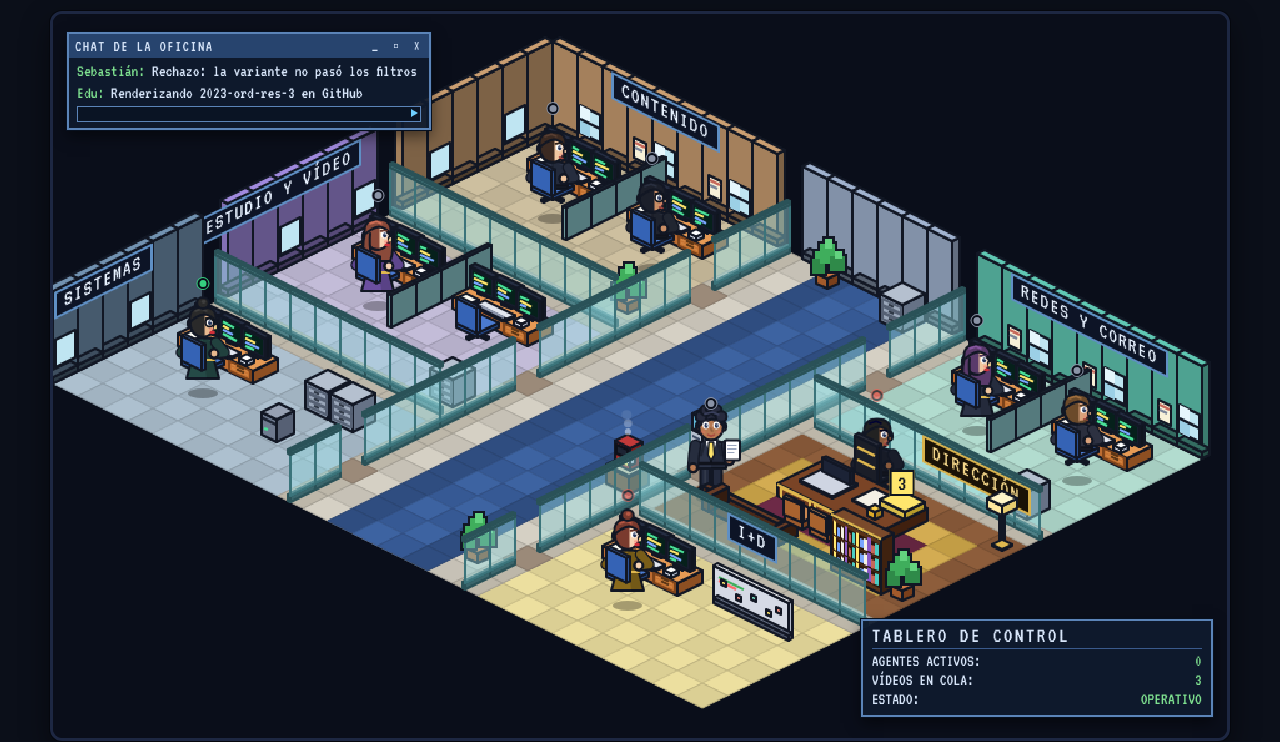
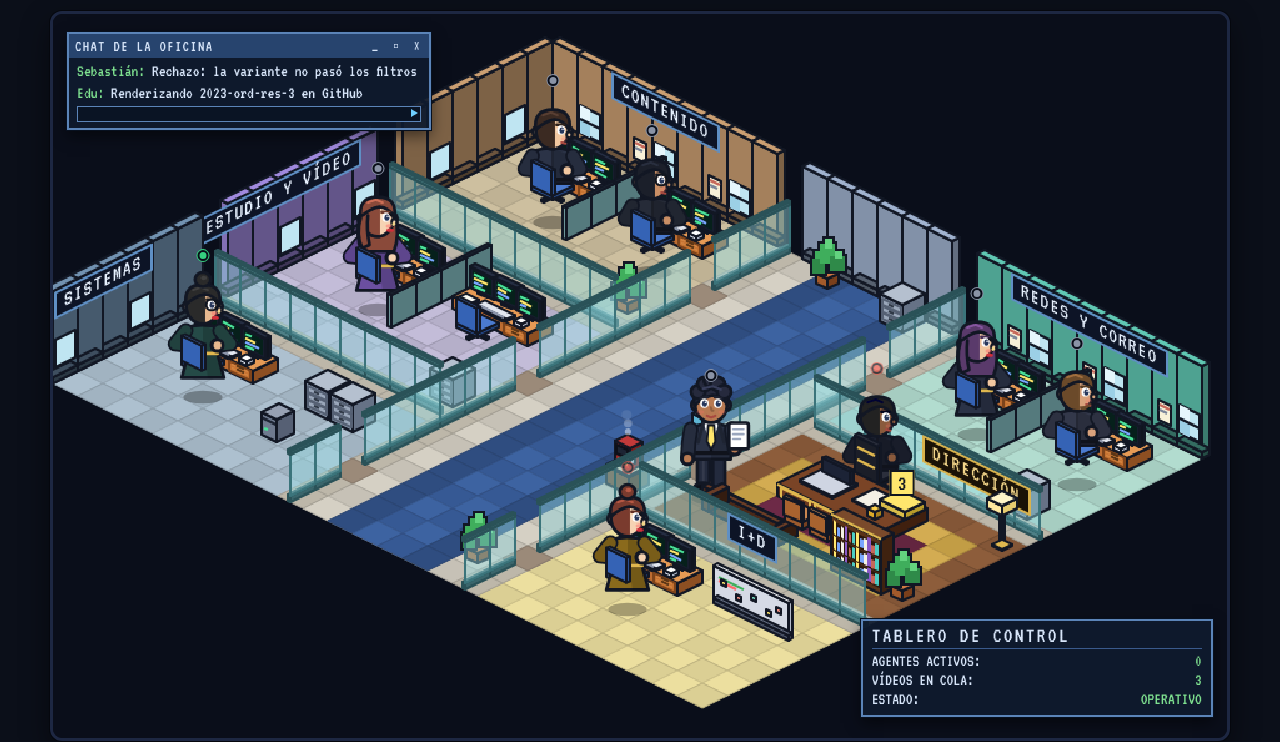
Before and after one commit to mdmatematicasweb/oficina-agentes, a plain HTML site: page index.html in a window 1280 px wide. Shown: the part 95-837 px from the top of the page. Drawn offline with nearby package versions, Linux system fonts and the light colour scheme; animation ran at ten frames a second.

Commit message:
feat: personajes un 30 % más grandes
Co-Authored-By: Claude Sonnet 5.5 <noreply@anthropic.com>
Claude-Session: https://claude.ai/code/session_011HiZDNL6NG7nUYkiSeYtSe

```diff
--- a/index.html
+++ b/index.html
@@ -152,7 +152,7 @@ function dibujaAgente(a){cx.save();
  const sit=!mov&&Math.abs(a.x-a.seat[0])<.05&&Math.abs(a.y-a.seat[1])<.05;
  const front=mov&&a.face>0,fem=!!a.fem,SK=a.skin||SKIN,SKd=sh(SK,.78),hc=a.hair,hcl=sh(hc,1.5),coat=a.coat,cd=sh(coat,.7);
  const bob=mov?(ph?-1.5:0):0;
- cx.translate(Math.round(sx0),Math.round(sy0+6)+(sit?12:0));cx.lineJoin='round';cx.lineCap='round';
+ cx.translate(Math.round(sx0),Math.round(sy0+6)+(sit?15:0));cx.scale(1.3,1.3);cx.lineJoin='round';cx.lineCap='round';
  const draw=(fn,fill,ol,lw)=>{cx.beginPath();fn();if(fill){cx.fillStyle=fill;cx.fill()}if(ol!==false){cx.strokeStyle=OL;cx.lineWidth=lw||2;cx.stroke()}};
  const E=(x,y,rx,ry,fill,ol)=>draw(()=>cx.ellipse(x,y+bob,rx,ry,0,0,7),fill,ol);
  const RR=(x,y,w,h,r,fill,ol)=>draw(()=>cx.roundRect(x,y+bob,w,h,r),fill,ol);
@@ -336,12 +336,12 @@ for(const k in ST){const d=document.createElement('div');d.className='ag';d.inne
 const trayEl=document.createElement('div');trayEl.className='tray';{const[sx,sy]=iso(TRAY[0]+.5,TRAY[1]+.5);trayEl.style.left=(sx/CW*100)+'%';trayEl.style.top=((sy-30)/CH*100)+'%'}ov.appendChild(trayEl);
 let hov=null;const stage=document.querySelector('.stage');
 function pick(ev){const r=cv.getBoundingClientRect(),x=(ev.clientX-r.left)/r.width*CW,y=(ev.clientY-r.top)/r.height*CH;let best=null,bd=1e9;
- for(const k in AG){const a=AG[k],[sx,sy]=iso(a.x+.5,a.y+.5),fy=sy+6;if(x>sx-17&&x<sx+17&&y>fy-68&&y<fy+8){const d=Math.abs(x-sx)+Math.abs(y-(fy-30));if(d<bd){bd=d;best=k}}}return best}
+ for(const k in AG){const a=AG[k],[sx,sy]=iso(a.x+.5,a.y+.5),fy=sy+6;if(x>sx-22&&x<sx+22&&y>fy-90&&y<fy+10){const d=Math.abs(x-sx)+Math.abs(y-(fy-40));if(d<bd){bd=d;best=k}}}return best}
 stage.addEventListener('pointermove',ev=>{if(ev.target.closest('.win')){hov=null;return}const k=pick(ev);if(k!==hov)hov=k;cv.style.cursor=k?'pointer':'default'});
 stage.addEventListener('pointerleave',()=>{hov=null});
 stage.addEventListener('pointerdown',ev=>{if(ev.pointerType!=='mouse'&&!ev.target.closest('.win')){const k=pick(ev);hov=(k&&k!==hov)?k:null}});
 const COLOR={trab:'#35d07f',libre:'#8a93a6',alerta:'#ff5a4f',espera:'#ff5a4f'};
-function overlay(){for(const k in AG){const a=AG[k],e=els[k],[sx,sy]=iso(a.x+.5,a.y+.5);e.style.left=(sx/CW*100)+'%';e.style.top=((sy-66)/CH*100)+'%';
+function overlay(){for(const k in AG){const a=AG[k],e=els[k],[sx,sy]=iso(a.x+.5,a.y+.5);e.style.left=(sx/CW*100)+'%';e.style.top=((sy-88)/CH*100)+'%';
   const lab=e.querySelector('.lab');lab.querySelector('b').textContent=a.rol+' '+a.n;const iEl=lab.querySelector('i');iEl.textContent=a.st[0];iEl.style.display=a.st[1]==='libre'?'none':'block';
   lab.classList.toggle('esp',a.st[1]==='espera');lab.style.display=hov===k?'block':'none';const dot=e.querySelector('.dot');dot.classList.toggle('esp',a.st[1]==='espera'||a.st[1]==='alerta');e.style.zIndex=hov===k?5:1;e.style.setProperty('--c',COLOR[a.st[1]]||'#8a93a6');
   const b=e.querySelector('.bub');if(a.bub){b.style.display='block';b.textContent=a.bub;b.style.color=a.bcol||'#10151f'}else b.style.display='none'}}
```
